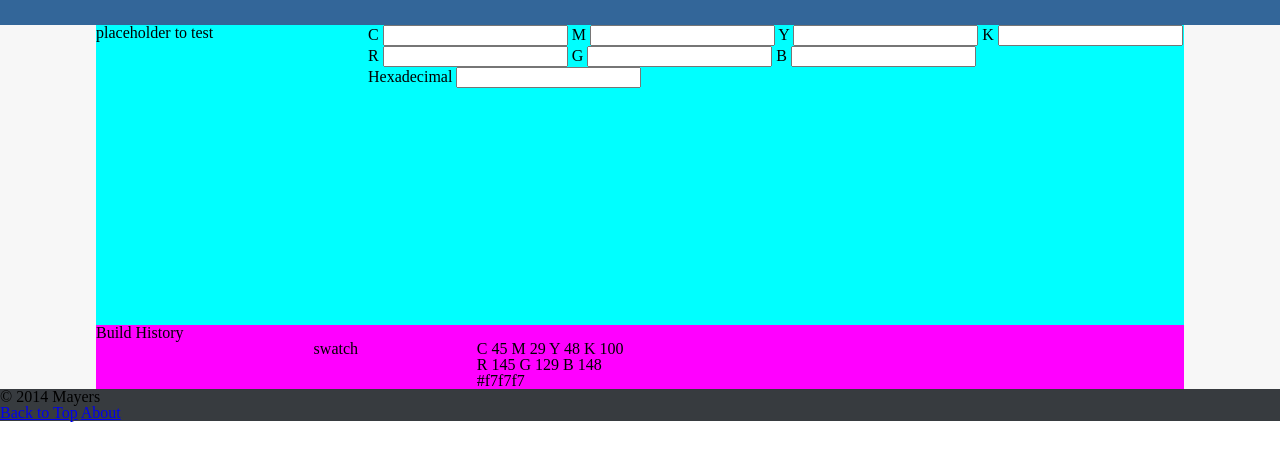
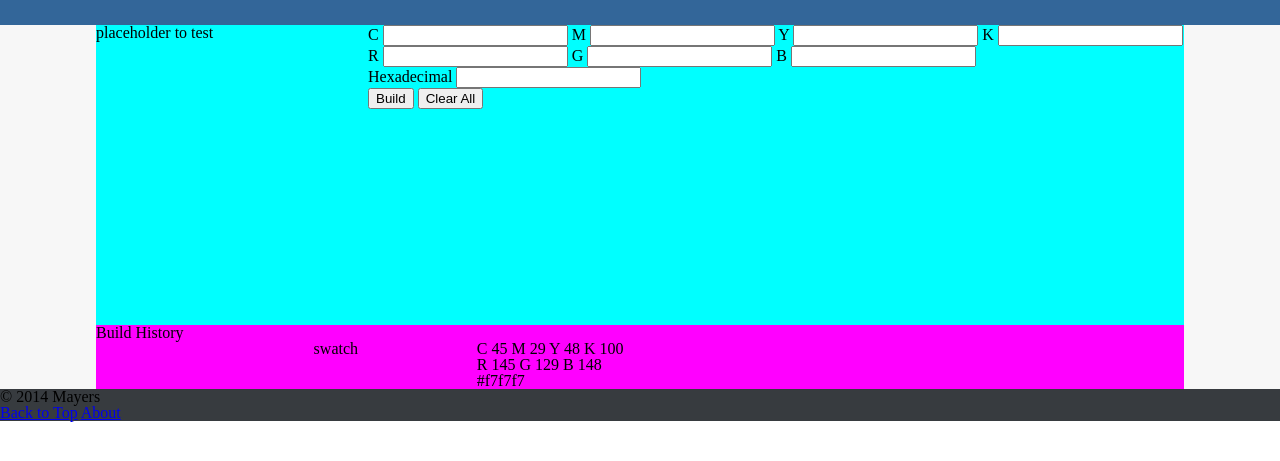
Before and after one commit to caitlynmayers/colorbuildr, a plain HTML site: page index.html in a window 1280 px wide. Shown: the part 35-496 px from the top of the page. Drawn offline with Linux system fonts and the light colour scheme.

Commit message:
added site.js, added buttons

```diff
--- a/index.html
+++ b/index.html
@@ -91,7 +91,8 @@
 
 				<div class="build-btns">
 
-					<div></div>
+					<button type="button">Build</button>
+					<button type="button">Clear All</button>
 
 				</div>
 
```
Also changed, not shown: js/site.js (added).
